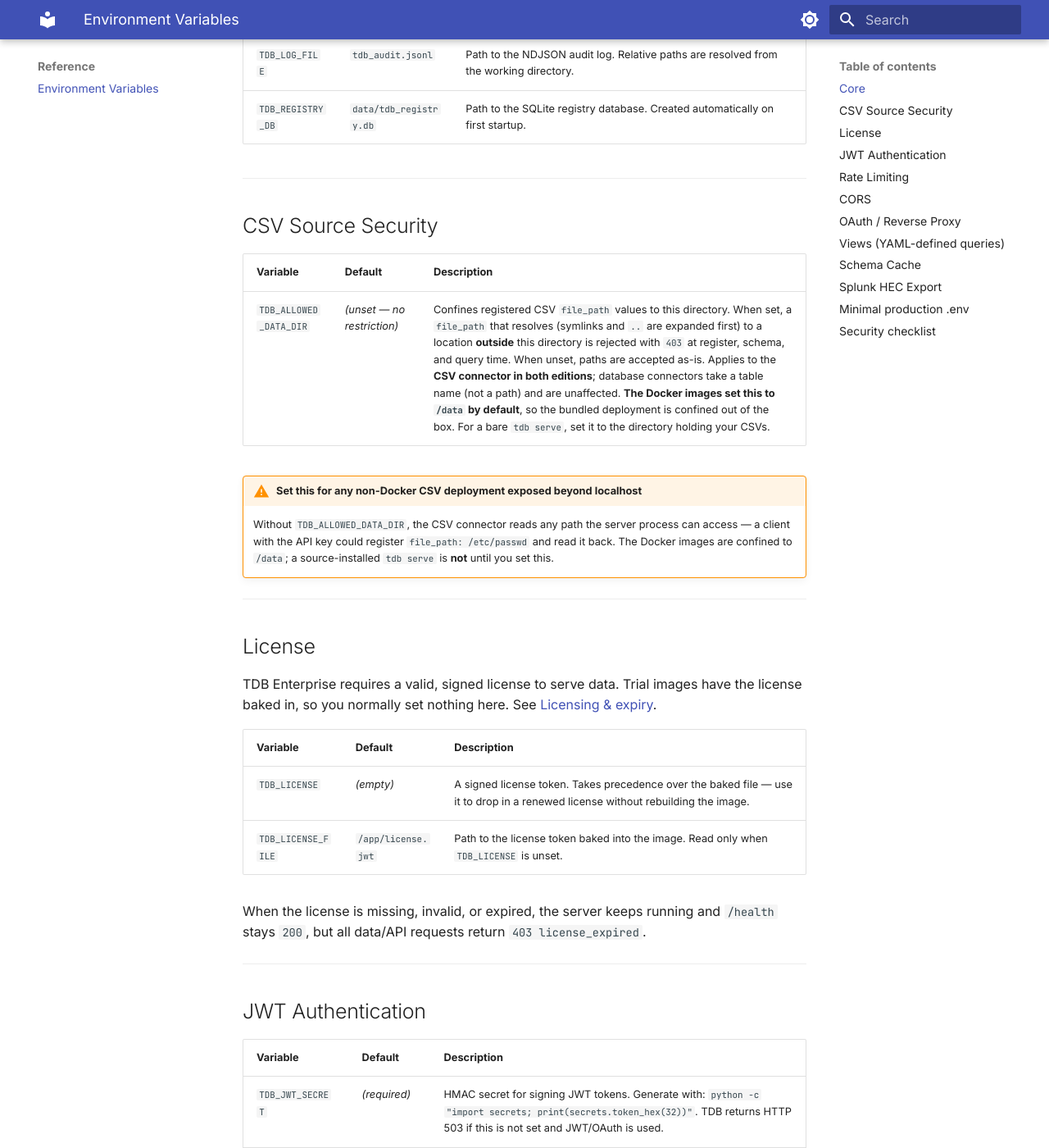
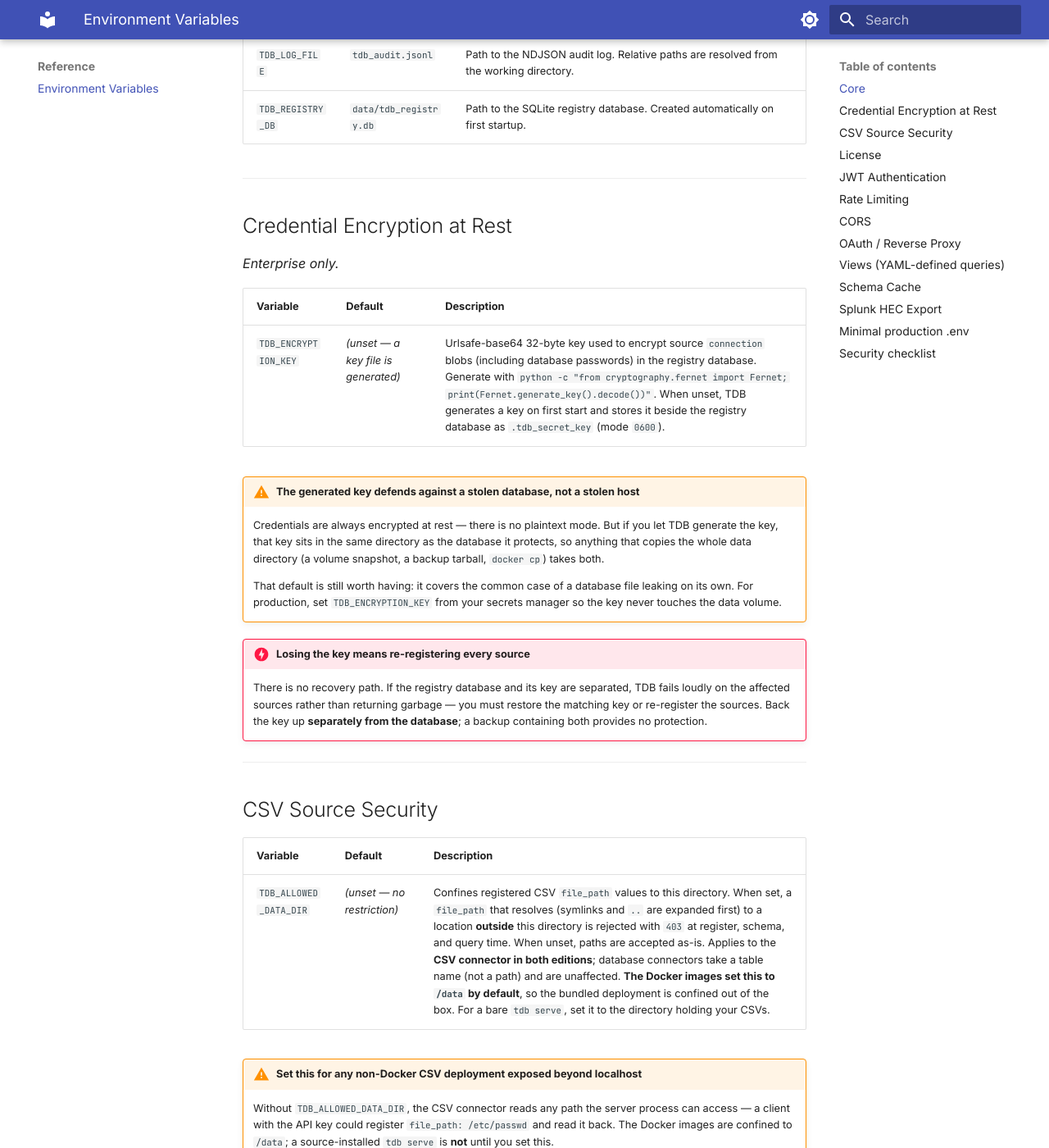
Before and after one commit to tdb-project/tdb-docs, an MkDocs documentation site: the page built from docs/reference/environment-variables.md, in a window 1280 px wide and 1400 px high, scrolled down 550 px. Shown: the whole window at 82% size. Built offline with MkDocs 1.6.1 and Material for MkDocs 9.7.7, drawn with Linux system fonts in a browser that asks for light colours.

Commit message:
docs(security): credentials at rest + TDB_ENCRYPTION_KEY reference
New Security page covering what is encrypted, where the key comes from,
and a threat-scenario table making explicit which leaks the generated-key
default does and does not cover (stolen DB file: yes; stolen data volume:
no, the key travels with it). Also rotation, key loss, and the in-place
upgrade path.

Environment-variable reference gains TDB_ENCRYPTION_KEY with the two
warnings that matter: the generated key sits beside the database, and a
backup containing both provides no protection.

Accompanies tdb-enterprise PR #15. mkdocs build --strict passes.

Co-Authored-By: Claude Opus 5 <noreply@anthropic.com>

```diff
--- a/docs/reference/environment-variables.md
+++ b/docs/reference/environment-variables.md
@@ -13,6 +13,33 @@ file in the project directory, or pass them directly to the process.
 | `TDB_LOG_LEVEL` | `INFO` | Log verbosity. One of: `DEBUG`, `INFO`, `WARNING`, `ERROR`. |
 | `TDB_LOG_FILE` | `tdb_audit.jsonl` | Path to the NDJSON audit log. Relative paths are resolved from the working directory. |
 | `TDB_REGISTRY_DB` | `data/tdb_registry.db` | Path to the SQLite registry database. Created automatically on first startup. |
+
+---
+
+## Credential Encryption at Rest
+
+*Enterprise only.*
+
+| Variable | Default | Description |
+|---|---|---|
+| `TDB_ENCRYPTION_KEY` | *(unset — a key file is generated)* | Urlsafe-base64 32-byte key used to encrypt source `connection` blobs (including database passwords) in the registry database. Generate with `python -c "from cryptography.fernet import Fernet; print(Fernet.generate_key().decode())"`. When unset, TDB generates a key on first start and stores it beside the registry database as `.tdb_secret_key` (mode `0600`). |
+
+!!! warning "The generated key defends against a stolen database, not a stolen host"
+    Credentials are always encrypted at rest — there is no plaintext mode. But if
+    you let TDB generate the key, that key sits in the same directory as the
+    database it protects, so anything that copies the whole data directory
+    (a volume snapshot, a backup tarball, `docker cp`) takes both.
+
+    That default is still worth having: it covers the common case of a database
+    file leaking on its own. For production, set `TDB_ENCRYPTION_KEY` from your
+    secrets manager so the key never touches the data volume.
+
+!!! danger "Losing the key means re-registering every source"
+    There is no recovery path. If the registry database and its key are
+    separated, TDB fails loudly on the affected sources rather than returning
+    garbage — you must restore the matching key or re-register the sources.
+    Back the key up **separately from the database**; a backup containing both
+    provides no protection.
 
 ---
 
--- a/mkdocs.yml
+++ b/mkdocs.yml
@@ -78,6 +78,7 @@ nav:
   - Security:
     - RBAC: security/rbac.md
     - Audit Log: security/audit.md
+    - Credentials at Rest: security/credentials.md
     - Security & Updates: security/updates.md
   - Observability:
     - Prometheus Metrics: observability/metrics.md
```
Also changed, not shown: docs/security/credentials.md (added, +113 -0 lines).
